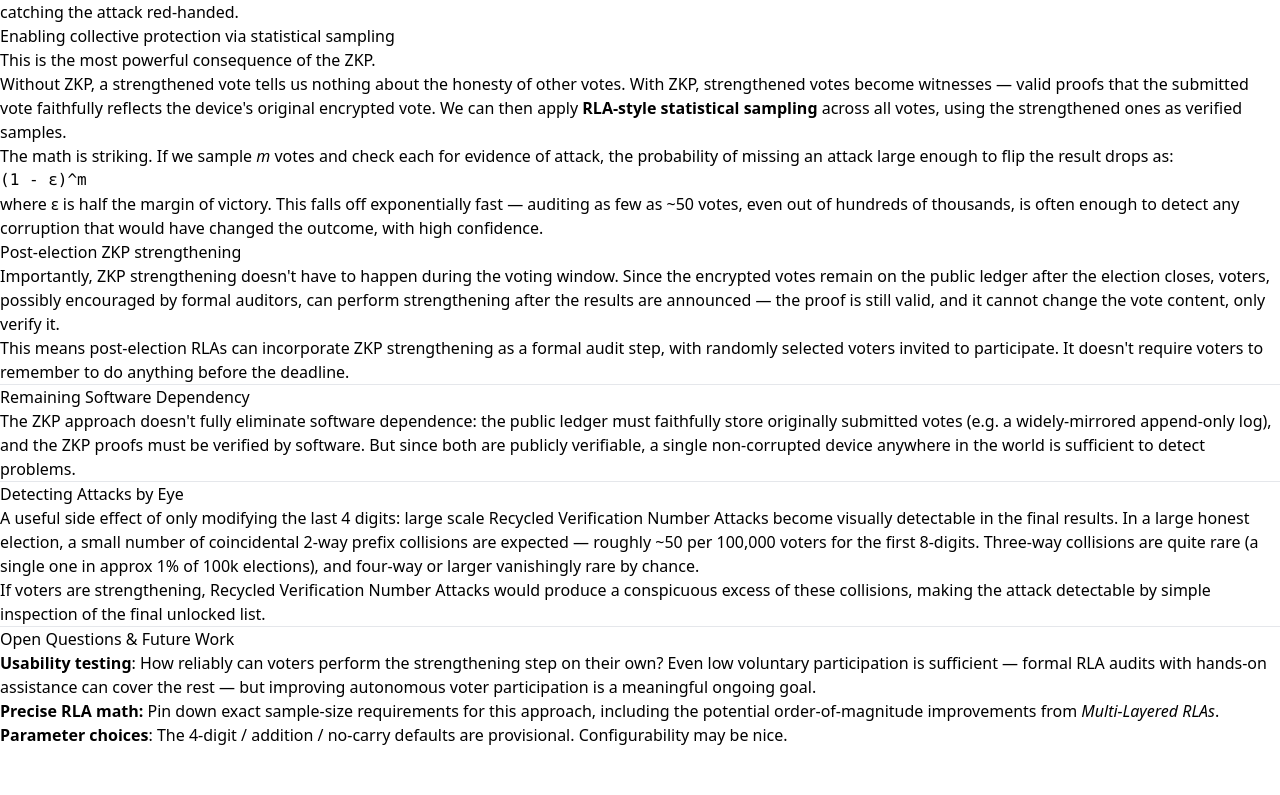
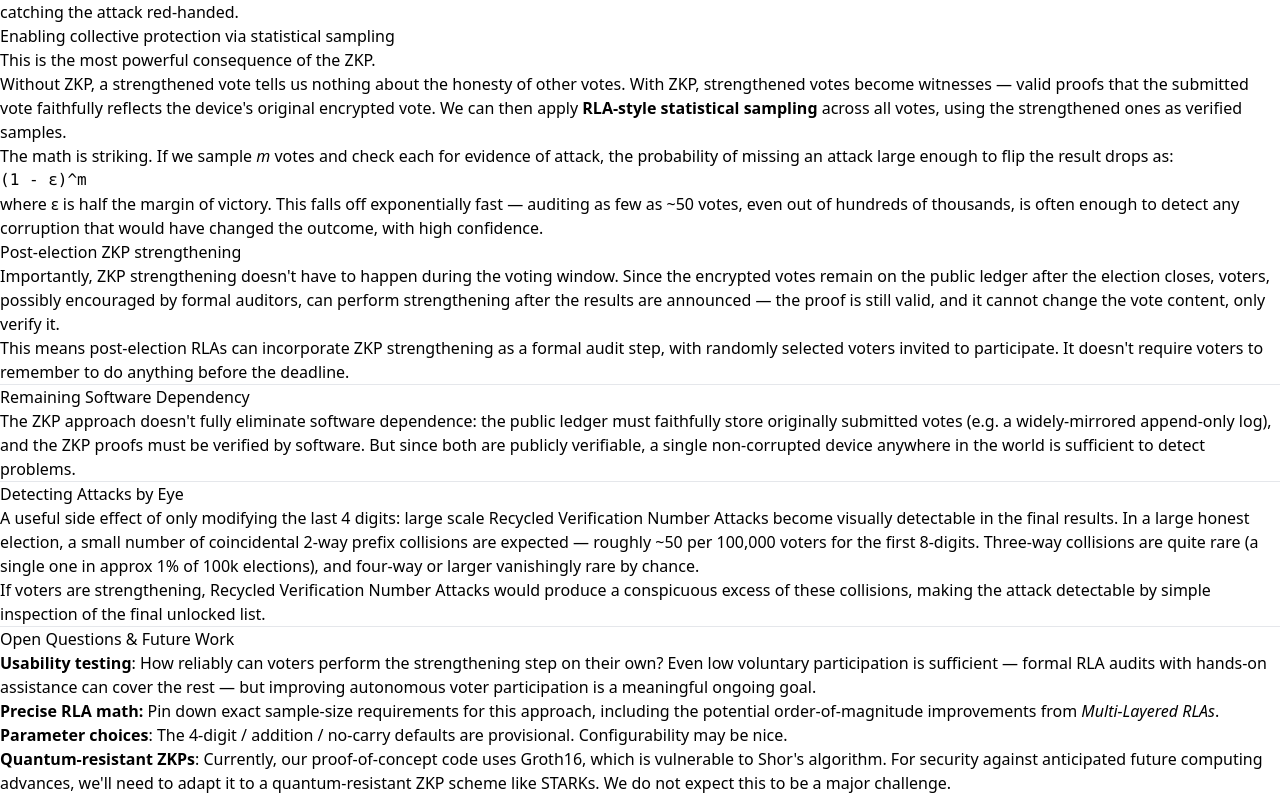
Before and after one commit to siv-org/docs.siv.org, a Next.js app: page /research-in-progress/strengthened-verif-nums in a window 1280 px wide. Shown: the part 1518-2313 px from the top of the page. Before the commit the page ends 2265 px from the top, so only its background shows below. Built offline with nearby package versions, Linux system fonts and the light colour scheme.

Commit message:
strengthened: Add note about quantum-resistance

```diff
--- a/pages/research-in-progress/strengthened-verif-nums.mdx
+++ b/pages/research-in-progress/strengthened-verif-nums.mdx
@@ -168,3 +168,4 @@ If voters are strengthening, Recycled Verification Number Attacks would produce
 - **Usability testing**: How reliably can voters perform the strengthening step on their own? Even low voluntary participation is sufficient — formal RLA audits with hands-on assistance can cover the rest — but improving autonomous voter participation is a meaningful ongoing goal.
 - **Precise RLA math:** Pin down exact sample-size requirements for this approach, including the potential order-of-magnitude improvements from *Multi-Layered RLAs*.
 - **Parameter choices**: The 4-digit / addition / no-carry defaults are provisional. Configurability may be nice.
+- **Quantum-resistant ZKPs**: Currently, our proof-of-concept code uses Groth16, which is vulnerable to Shor's algorithm. For security against anticipated future computing advances, we'll need to adapt it to a quantum-resistant ZKP scheme like STARKs. We do not expect this to be a major challenge.
```
